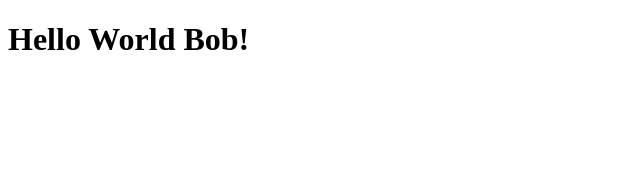
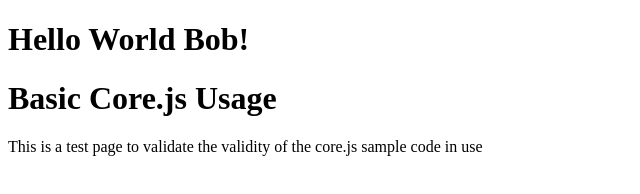
Before and after one commit to joeblew99/gu, a plain HTML site: page drivers/core/example/index.html in a window 1280 px wide. Shown: the whole page, without its empty margins (0-640 px from the left). Drawn offline with Linux system fonts and the light colour scheme.

Commit message:
changes: added changes for corejs

```diff
--- a/drivers/core/core.js
+++ b/drivers/core/core.js
@@ -151,8 +151,6 @@ var GuJS = {};
 					headHTML.push(fragment)
 				})
 
-
-
 				// Add the resource markup for the header.
 				GuJS.each(app.Body, function(item){
 					var viewEvents = appEvents.views[item.ViewID] || []
@@ -196,21 +194,29 @@ var GuJS = {};
 				head.innerHTML = ""
 
 				if(nonGuHead.length){
-					head.appendChild.apply(head, nonGuHead)
+					GuJS.each(nonGuHead, function(item){
+						head.appendChild(item)
+					})
 				}
 
 				if(headHTML.length){
-					head.appendChild.apply(head, headHTML)
+					GuJS.each(headHTML, function(item){
+						head.appendChild(item)
+					})
 				}
 
 				body.innerHTML = ""
 
 				if(nonGuBody.length){
-					body.appendChild.apply(body, nonGuBody)
+					GuJS.each(nonGuBody, function(item){
+						body.appendChild(item)
+					})
 				}
 
 				if(bodyHTML.length){
-					body.appendChild.apply(body, bodyHTML)
+					GuJS.each(bodyHTML, function(item){
+						body.appendChild(item)
+					})
 				}
 
 				return
--- a/drivers/core/example/index.html
+++ b/drivers/core/example/index.html
@@ -18,11 +18,18 @@
             AppID:"34334343434334",
         	Name:"boolllla",
         	Title: "Demify",
-        	Body:[{
+        	Body:[
+            {
               AppID:"34334343434334",
-        	  ViewID:"767676767676",
-        	  Tree: { Events:[], TreeID:"ddfd45445454", Markup:"<h1 uid='UY7' hash='bob89'>Welcome</h1>"}
-        	}],
+          	  ViewID:"767676767676",
+          	  Tree: { Events:[], TreeID:"ddfd45445454", Markup:"<h1 uid='UY7' hash='bob89'>Welcome</h1>"}
+          	},
+            {
+              AppID:"34334343434334",
+          	  ViewID:"7433434",
+          	  Tree: { Events:[], TreeID:"576676776", Markup:'<div class="root" data-name="corejs"> <h1>Basic Core.js Usage</h1> <p> This is a test page to validate the validity of the core.js sample code in use</p> </div>'}
+          	},
+          ],
         	Head:[],
         	HeadResources:[],
         	BodyResources:[],
```
